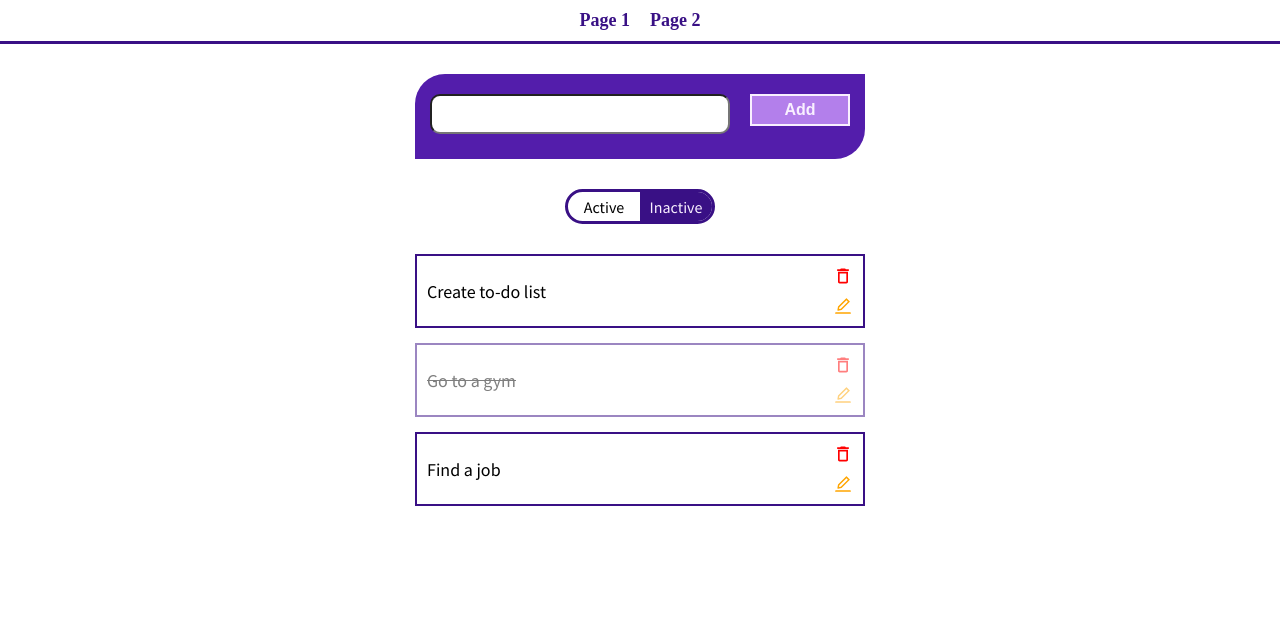
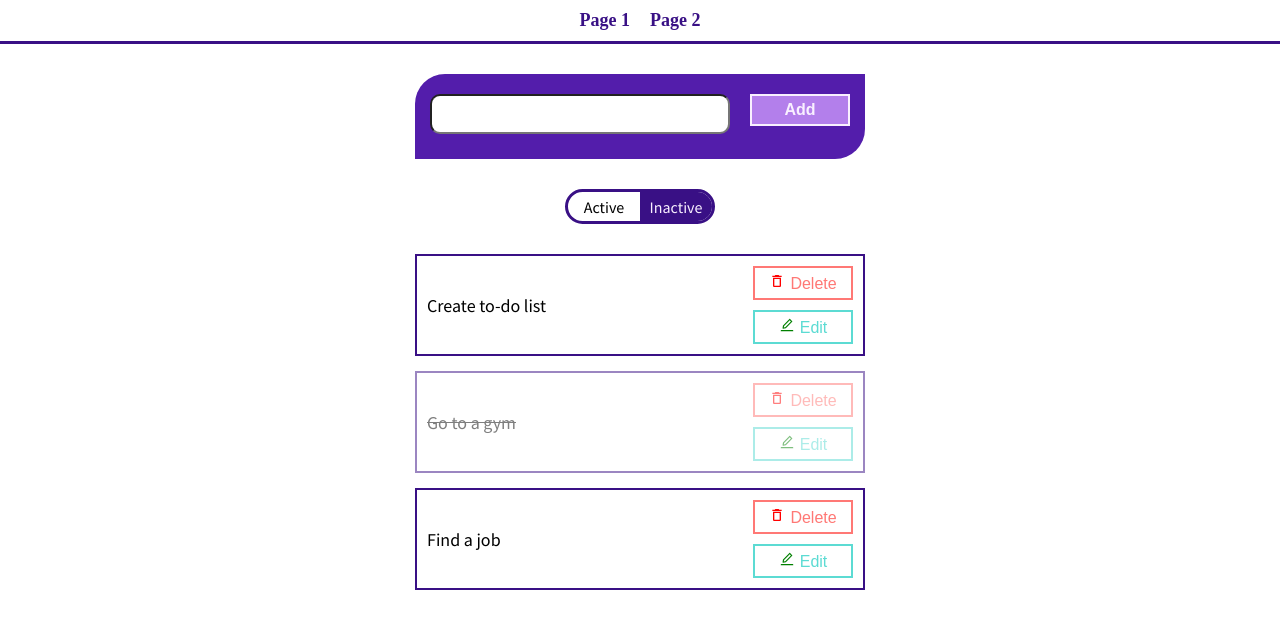
Before and after one commit to takeAmoment/react-todo-hw, a React (Create React App) app: page /todo in a window 1280 px wide. Shown: the top 628 px of the page. Built offline with nearby package versions, Linux system fonts and the light colour scheme.

Commit message:
feat: add deleteTodo for tasks

```diff
--- a/src/components/TodoItem/TodoItem.jsx
+++ b/src/components/TodoItem/TodoItem.jsx
@@ -1,7 +1,7 @@
 import { MdDeleteOutline } from "react-icons/md";
 import { AiOutlineEdit } from "react-icons/ai";
 import { useDispatch } from "react-redux";
-import { changeActive } from "../../features/todos.slice";
+import { changeActive, deleteTodo } from "../../features/todos.slice";
 import styles from "./TodoItem.module.css";
 
 export function TodoItem({ task }) {
@@ -17,6 +17,10 @@ export function TodoItem({ task }) {
     dispatch(changeActive(task.id));
   }
 
+  function deleteTask() {
+    dispatch(deleteTodo(task.id));
+  }
+
   return (
     <div className={checkStyle()}>
       <div
@@ -29,16 +33,18 @@ export function TodoItem({ task }) {
         <p className={styles.task__description}>{task.name}</p>
       </div>
       <div className={styles.task__controllers}>
-        <MdDeleteOutline
-          color="red"
-          className={styles.task__icon}
-          title="Delete"
-        />
-        <AiOutlineEdit
-          color="orange"
-          className={styles.task__icon}
-          title="Edit"
-        />
+        <button
+          type="button"
+          className={styles.delete__btn}
+          onClick={() => deleteTask()}
+        >
+          <MdDeleteOutline color="red" className={styles.task__icon} />
+          Delete
+        </button>
+        <button type="button" className={styles.edit__btn}>
+          <AiOutlineEdit color="green" className={styles.task__icon} />
+          Edit
+        </button>
       </div>
     </div>
   );
--- a/src/components/TodoItem/TodoItem.module.css
+++ b/src/components/TodoItem/TodoItem.module.css
@@ -29,7 +29,26 @@
     font-size: 1.8rem;
     width: 100%;
 }
+.delete__btn,
+.edit__btn {
+    width: 10rem;
+    padding: 0.5rem;
+    font-size: 1.6rem;
+    outline: none;
+    border: none;
+    background-color: transparent;
+    cursor: pointer;
+}
+.delete__btn{
+    border: 2px solid var(--danger);
+    color: var(--danger);
+}
+.edit__btn {
+    border: 2px solid var(--edit);
+    color: var(--edit);
+}
 .task__icon {
     cursor: pointer;
-    font-size: 2rem;
+    font-size: 1.6rem;
+    margin-right: 0.5rem;
 }
--- a/src/features/todos.slice.js
+++ b/src/features/todos.slice.js
@@ -21,9 +21,14 @@ export const todosSlice = createSlice({
         return todo;
       });
     },
+    deleteTodo: (state, action) => {
+      state.todoList = state.todoList.filter(
+        (todo) => todo.id !== action.payload
+      );
+    },
   },
 });
 
-export const { addTodo, changeActive } = todosSlice.actions;
+export const { addTodo, changeActive, deleteTodo } = todosSlice.actions;
 
 export default todosSlice.reducer;
--- a/src/index.css
+++ b/src/index.css
@@ -1,6 +1,8 @@
 :root {
   --primary: #391085;
   --primary-light: #f9f0ff;
+  --danger: #ff7875;
+  --edit: #5cdbd3;
 }
 
 *,
```
